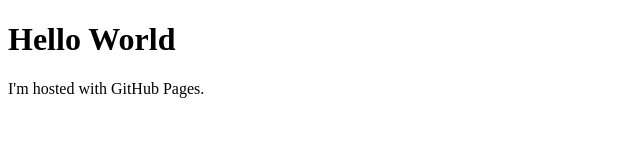
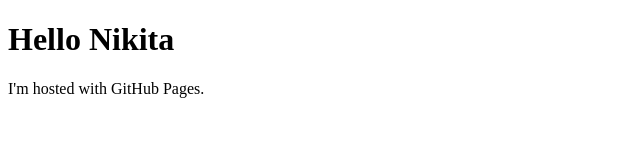
Before and after one commit to mrcr1stal/mrcr1stal.github.io, a plain HTML site: page index.html in a window 1280 px wide. Shown: the full height of the page, 0-640 px from the left. Drawn offline with Linux system fonts and the light colour scheme.

Commit message:
change name

```diff
--- a/index.html
+++ b/index.html
@@ -1,7 +1,7 @@
 <!DOCTYPE html>
 <html>
 	<body>
-		<h1>Hello World</h1>
+		<h1>Hello Nikita</h1>
 		<p>I'm hosted with GitHub Pages.</p>
 	</body>
 </html>
```
